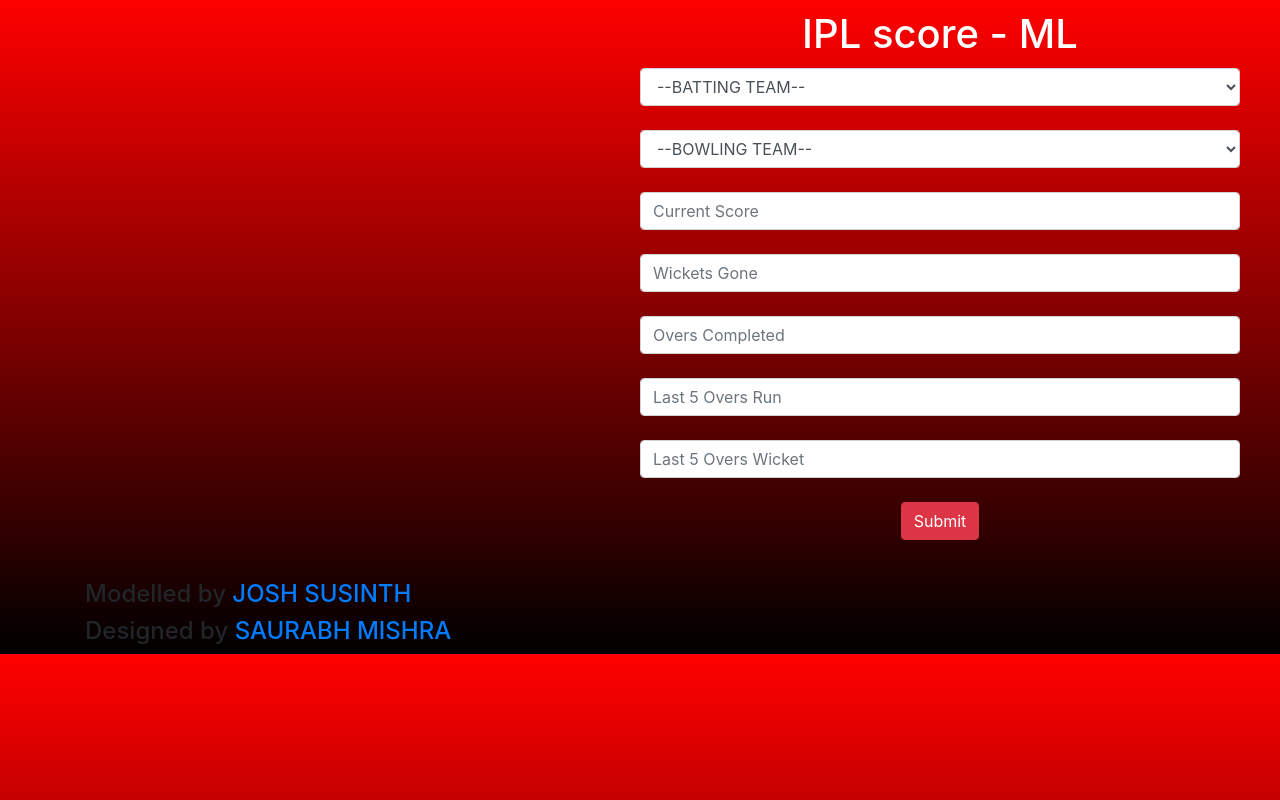
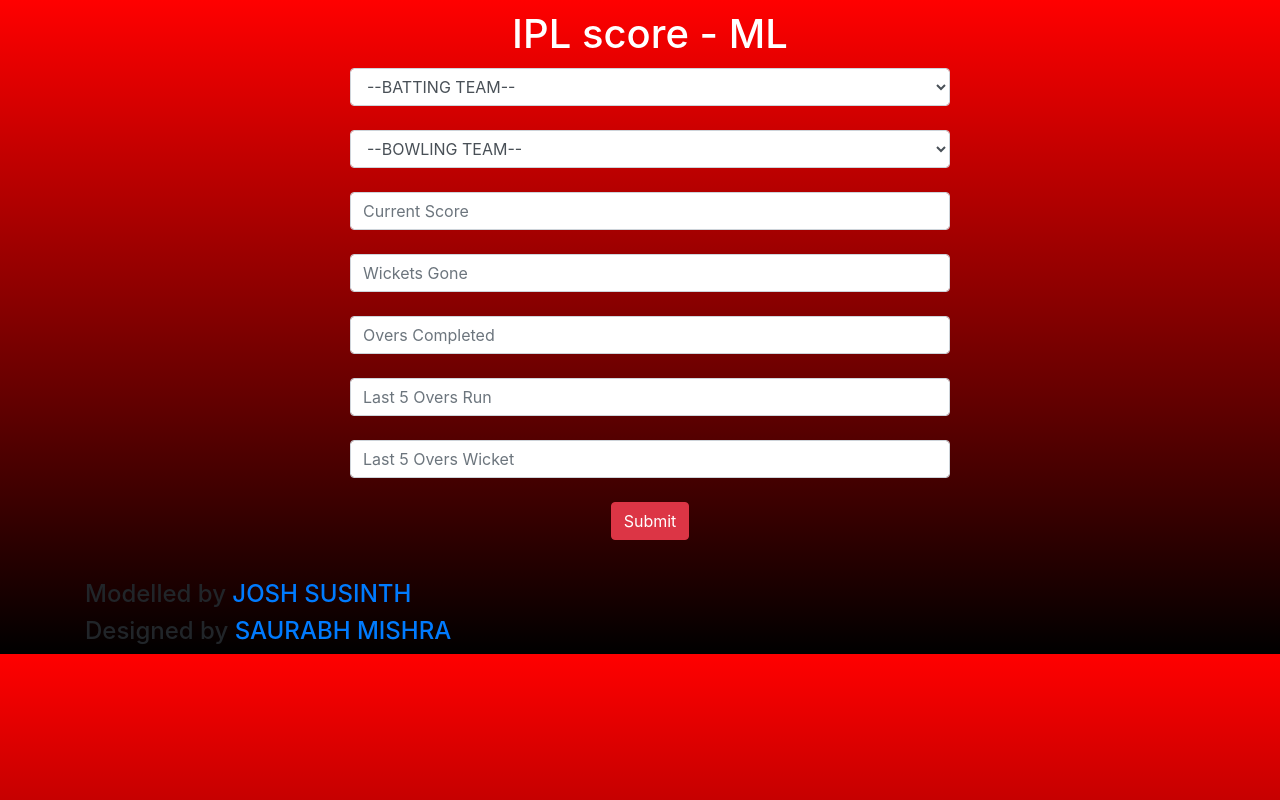
Before and after one commit to Harshavardhini-P/IPL-1st-innings-predictor, a Flask app: page / in a window 1280 px wide. Run offline with Flask 2, Linux system fonts and the light colour scheme; parts of the project's set-up code (start-up, migrations or seed data) failed here and were passed over; some libraries are stand-ins or nearby versions.

Commit message:
Update index1.html

```diff
--- a/templates/index1.html
+++ b/templates/index1.html
@@ -14,8 +14,8 @@
     div{
       width:600px;
       margin-top:10px;
-      margin-left:50%;
-      margin-right:50%;
+      margin-left:350px;;
+      margin-right:100px;
       height=100%;
     }
   </style>
```
